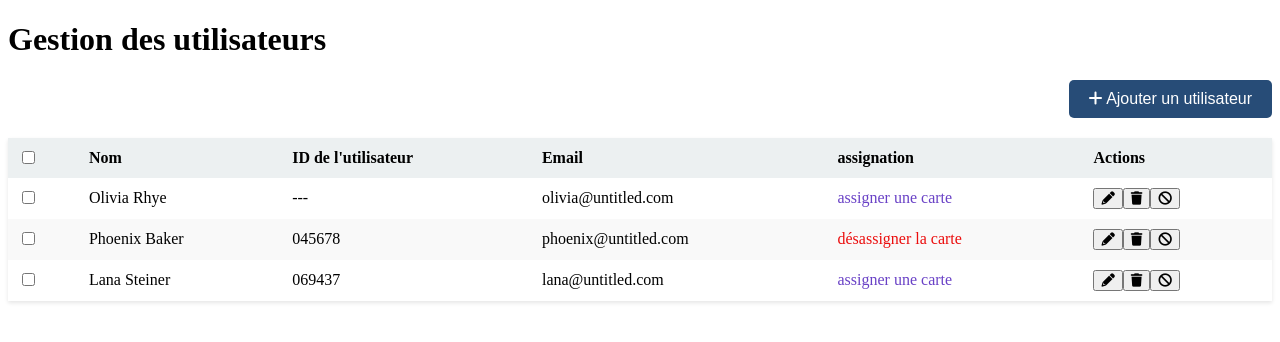
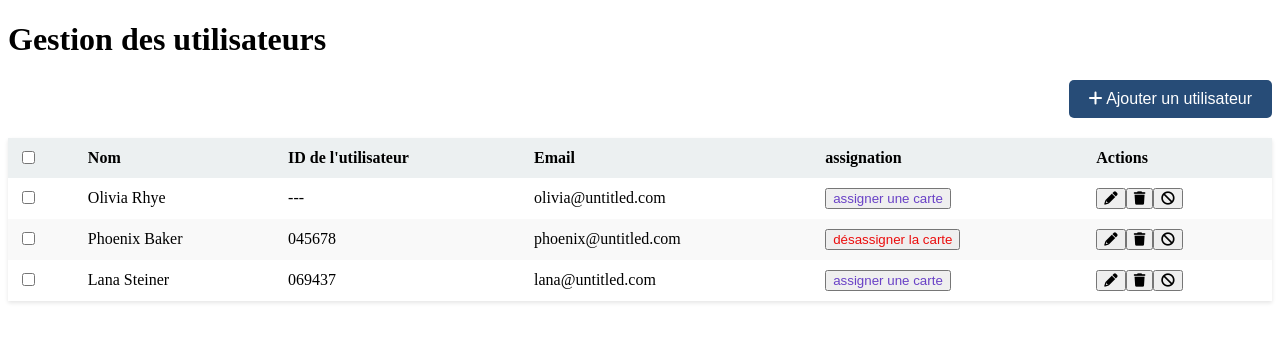
Before and after one commit to ndiawar/kerelFrontEnd, an Angular app: page /User-list in a window 1280 px wide. Shown: the top 342 px of the page. Built offline with nearby package versions, Linux system fonts and the light colour scheme.

Commit message:
j'ai fait les assignations sous format de boutton

```diff
--- /dev/null
+++ b/src/app/components/historique/historique.component.html
@@ -0,0 +1 @@
+<p>historique works!</p>
--- a/src/app/components/user-list/user-list.component.html
+++ b/src/app/components/user-list/user-list.component.html
@@ -28,9 +28,9 @@
         <td>{{ user.cardId }}</td>
         <td>{{ user.email }}</td>
         <td>
-          <span [ngClass]="{'text-success': user.assignation === 'assigner une carte', 'text-danger': user.assignation === 'désassigner la carte'}">
+          <button [ngClass]="{'text-success': user.assignation === 'assigner une carte', 'text-danger': user.assignation === 'désassigner la carte'}">
             {{ user.assignation }}
-          </span>
+          </button>
         </td>
         <td>
           <button class="btn btn-warning">
```
Also changed, not shown: src/app/components/historique/historique.component.ts (added, +12 -0 lines), src/app/components/historique/historique.component.css (added), 1 other file (tests, documents, lock files or other folders).
